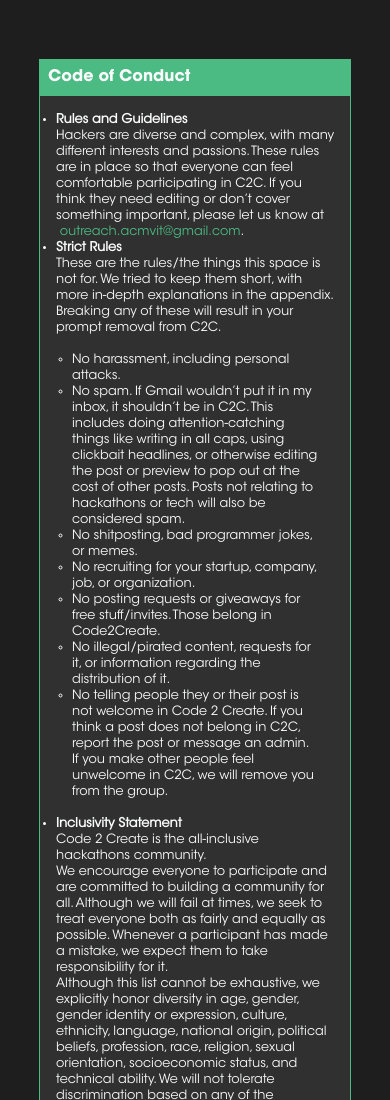
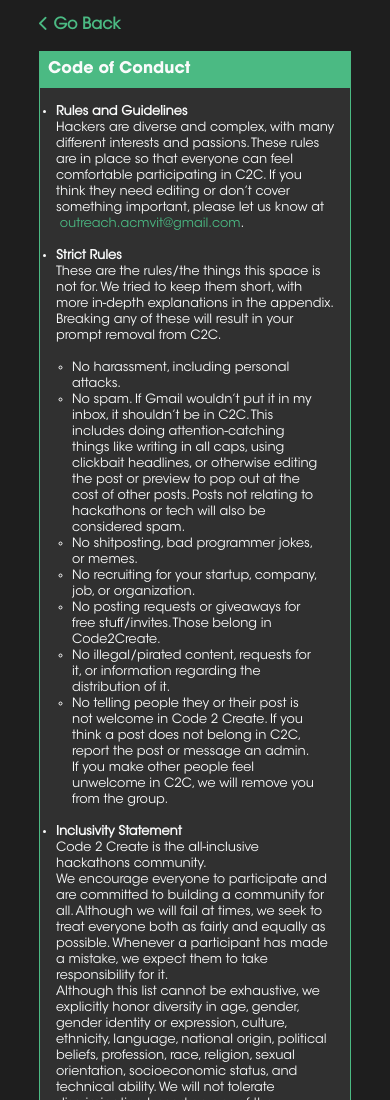
Before and after one commit to ACM-VIT/c2c-website-2020, a website: page src/pages/code-of-conduct.html in a window 390 px wide. Shown: the top 1100 px of the page. Drawn offline with nearby package versions, Linux system fonts and the light colour scheme; files that its build step writes are made by us from their sources; a script that the page names is missing.

Commit message:
Code of conduct page done

```diff
--- a/src/css/main.scss
+++ b/src/css/main.scss
@@ -608,10 +608,29 @@
   }
 }
 
+.go-back {
+  color: $secondaryColor;
+  width: 80%;
+  margin: 1em auto;
+  font-family: 'ITCRegular', sans-serif;
+  cursor: pointer;
+
+  a {
+    color: $secondaryColor;
+    text-decoration: none;
+    display: flex;
+  }
+
+  i {
+    font-size: 30px;
+    margin-right: 5px;
+  }
+}
+
 #code-of-conduct {
   background-color: $fadedColor;
   width: 80%;
-  margin: 15vw auto;
+  margin: 0 auto;
   border: 1px solid $secondaryColor;
 
   h1 {
@@ -1332,6 +1351,19 @@
     }
   }
 
+  .go-back {
+    a {
+      h1 {
+        font-size: 1em;
+
+      }
+
+      i {
+        font-size: 15px;
+      }
+    }
+  }
+
   // Code of Conduct
   #code-of-conduct {
     h1 {
--- a/src/pages/code-of-conduct.html
+++ b/src/pages/code-of-conduct.html
@@ -20,8 +20,14 @@
   </head>
 
   <body>
-    <!-- Navbar -->
-    <header></header>
+    <header>
+      <div class="go-back">
+        <a href="../">
+          <i class="fas fa-chevron-left w3-large"></i>
+          <h1>Go Back</h1>
+        </a>
+      </div>
+    </header>
     <main>
       <div id="code-of-conduct">
         <h1>Code of Conduct</h1>
@@ -38,6 +44,7 @@
               >outreach.acmvit@gmail.com</a
             >.
           </li>
+          <br />
           <li>
             <b>Strict Rules</b>
             <br />
```
Also changed, not shown: dist/css/main.css, dist/pages/code-of-conduct.html.
